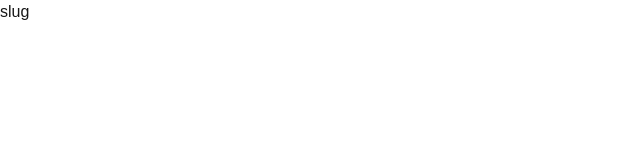
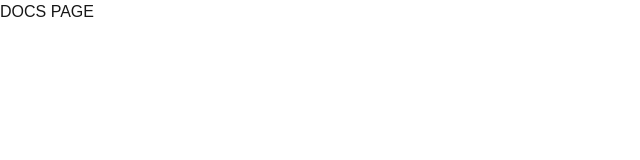
Before and after one commit to jmngandu/E-next, a Next.js app in the folder e-next/: page /docs in a window 1280 px wide. Shown: the top 160 px of the page, without its empty margins (0-640 px from the left). Built offline with nearby package versions, Linux system fonts and the light colour scheme.

Commit message:
(e) next

```diff
--- a/e-next/src/app/docs/[...slug]/page.tsx
+++ b/e-next/src/app/docs/[...slug]/page.tsx
@@ -1,7 +1,7 @@
-export default function slug() {
+export default function Docs() {
   return (
     <>
-      <h1>slug</h1>
+      <h1>DOCS PAGE</h1>
     </>
   );
 }
```
Also changed, not shown: e-next/src/app/docs/page.tsx (deleted, +0 -7 lines).
